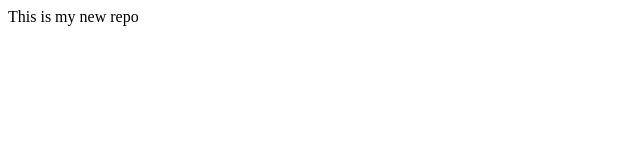
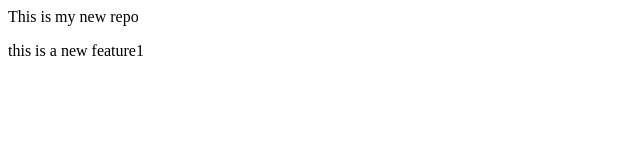
Before and after one commit to student-tarunkumar/localrepo, a plain HTML site: page index.html in a window 1280 px wide. Shown: the whole page, without its empty margins (0-640 px from the left). Drawn offline with Linux system fonts and the light colour scheme.

Commit message:
Add new feature

```diff
--- a/index.html
+++ b/index.html
@@ -1 +1,2 @@
 <p>This is my new repo</p>
+<p2>this is a new feature1</p2>
```
